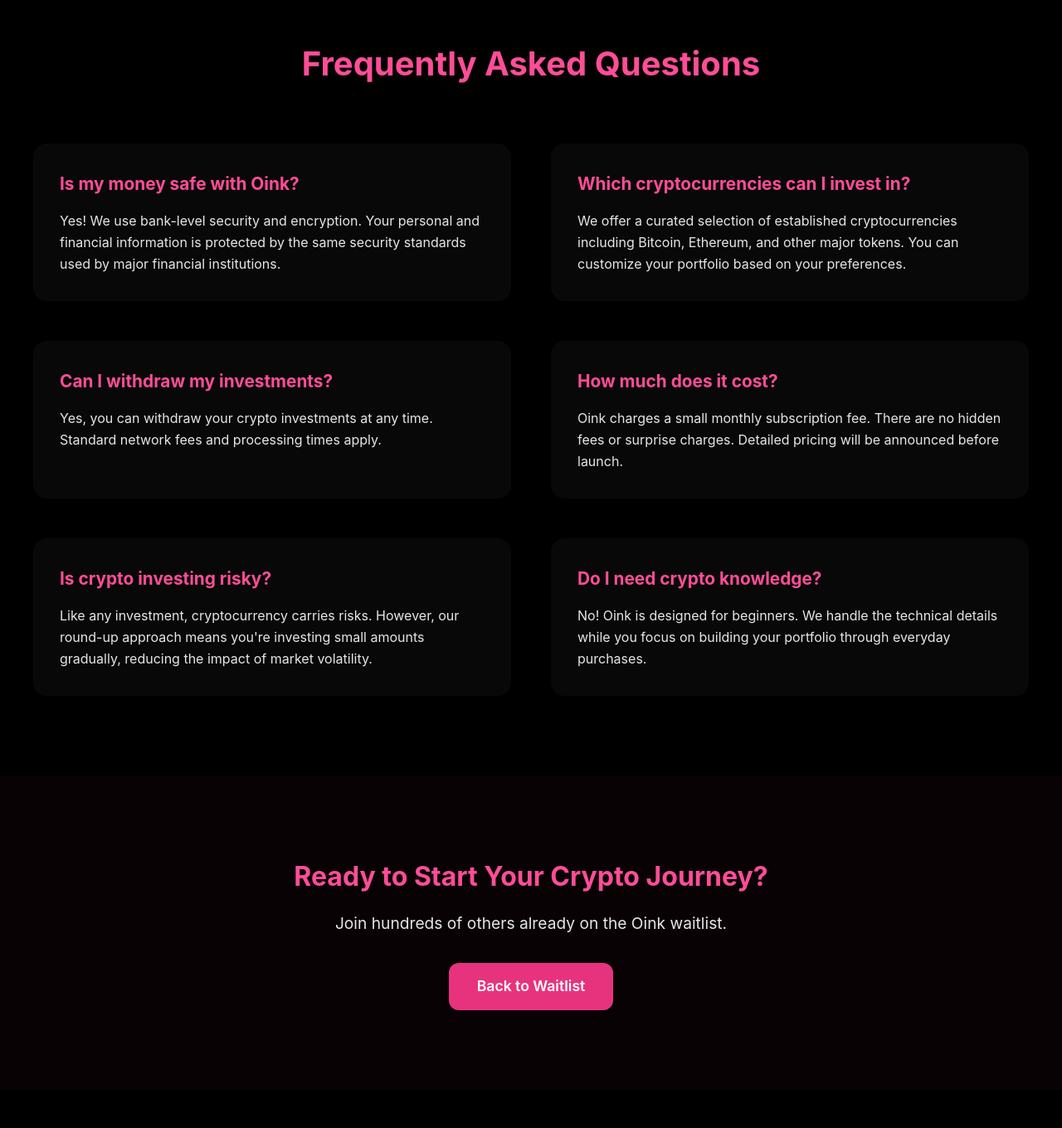
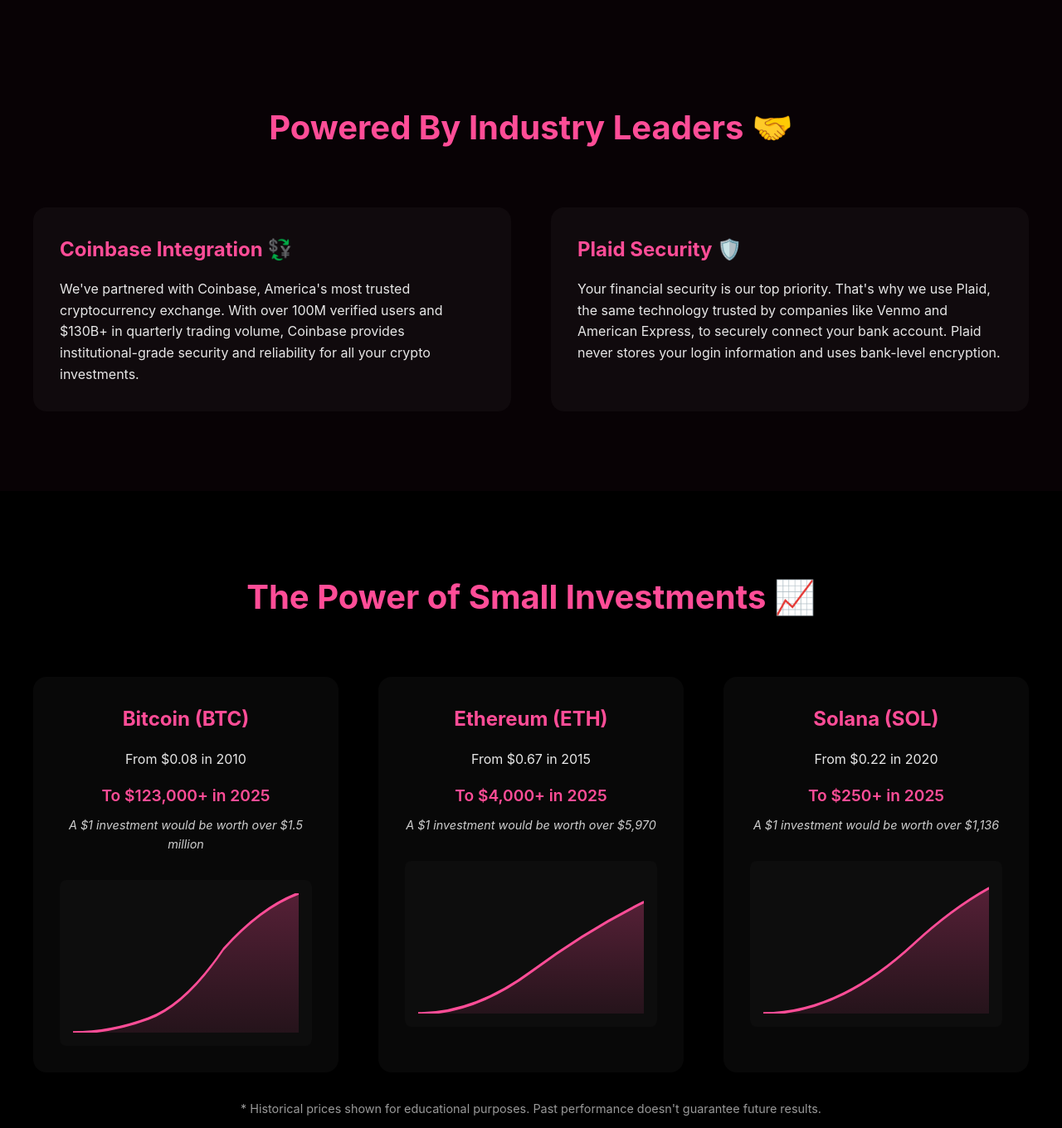
Before and after one commit to ThomasCaneday/oink-waiting-list, a React (Vite) app: page /how-it-works in a window 1280 px wide. Shown: the part 1030-2390 px from the top of the page at 83% size. Before the commit the page ends 2344 px from the top, so only its background shows below. Built offline with nearby package versions, Linux system fonts and the light colour scheme; no server answers.

Commit message:
add: how it works emojis, coinbase+plaid, growth charts

```diff
--- a/src/App.jsx
+++ b/src/App.jsx
@@ -1,4 +1,5 @@
 import WaitingListForm from "./WaitingListForm";
+import Header from './components/Header';
 import "./index.css"; // must stay
 
 // LinkedIn Icon SVG component
@@ -11,17 +12,7 @@
 export default function App() {
   return (
     <div className="landing-page">
-      <header className="site-header">
-        <div className="header-content">
-          <div className="logo">
-            <img src="/oink_pig_logo_correct_pink.jpeg" alt="Oink logo" className="logo-img" />
-            <span className="logo-text">Oink</span>
-          </div>
-          <nav className="nav-links">
-            <a href="/how-it-works" className="nav-link">How It Works</a>
-          </nav>
-        </div>
-      </header>
+      <Header />
       <section className="hero">
         <div className="hero-content">
           <h1>The future of crypto is almost here. Are you in?</h1>
--- a/src/HowItWorks.jsx
+++ b/src/HowItWorks.jsx
@@ -1,19 +1,10 @@
 import React from 'react';
+import Header from './components/Header';
 
-export default function HowItWorks() {
+function HowItWorks() {
   return (
     <div className="how-it-works-page">
-      <header className="site-header">
-        <div className="header-content">
-          <div className="logo">
-            <img src="/oink_pig_logo_correct_pink.jpeg" alt="Oink logo" className="logo-img" />
-            <span className="logo-text">Oink</span>
-          </div>
-          <nav className="nav-links">
-            <a href="/" className="nav-link">Home</a>
-          </nav>
-        </div>
-      </header>
+      <Header />
 
       <section className="hero-small">
         <h1>How Oink Works</h1>
@@ -23,26 +14,125 @@
       <section className="features">
         <div className="feature-grid">
           <div className="feature">
-            <h3>1. Connect Your Account</h3>
+            <h3>1. Connect Your Account 🔒</h3>
             <p>Link your debit card securely. We use bank-level encryption to keep your data safe.</p>
           </div>
           <div className="feature">
-            <h3>2. Shop As Usual</h3>
+            <h3>2. Set Your Threshold ⚙️</h3>
+            <p>Choose your investment threshold - from as low as $10 to as high as you want. You're in control of when your round-ups get invested.</p>
+          </div>
+          <div className="feature">
+            <h3>3. Shop As Usual ☕️</h3>
             <p>Keep using your card as you normally would. Oink simply calculates the spare change from each purchase.</p>
           </div>
           <div className="feature">
-            <h3>3. We Round Up</h3>
+            <h3>4. We Round Up 💰</h3>
             <p>For each purchase, we round up to the nearest dollar. Spend $3.50, and we'll set aside 50¢.</p>
           </div>
           <div className="feature">
-            <h3>4. Set Your Threshold</h3>
-            <p>Choose your investment threshold - from as low as $10 to as high as you want. You're in control of when your round-ups get invested.</p>
-          </div>
-          <div className="feature">
-            <h3>5. Auto-Invest in Crypto</h3>
+            <h3>5. Auto-Invest in Crypto 🚀</h3>
             <p>Once your round-ups reach your chosen threshold, we automatically invest them in your selected cryptocurrencies.</p>
           </div>
         </div>
+      </section>
+
+      <section className="partners">
+        <h2>Powered By Industry Leaders 🤝</h2>
+        <div className="partner-grid">
+          <div className="partner-item">
+            <h3>Coinbase Integration 💱</h3>
+            <p>We've partnered with Coinbase, America's most trusted cryptocurrency exchange. With over 100M verified users and $130B+ in quarterly trading volume, Coinbase provides institutional-grade security and reliability for all your crypto investments.</p>
+          </div>
+          <div className="partner-item">
+            <h3>Plaid Security 🛡️</h3>
+            <p>Your financial security is our top priority. That's why we use Plaid, the same technology trusted by companies like Venmo and American Express, to securely connect your bank account. Plaid never stores your login information and uses bank-level encryption.</p>
+          </div>
+        </div>
+      </section>
+
+      <section className="crypto-growth">
+        <h2>The Power of Small Investments 📈</h2>
+        <div className="growth-grid">
+          <div className="growth-item">
+            <h3>Bitcoin (BTC)</h3>
+            <p>From $0.08 in 2010</p>
+            <p className="highlight">To $123,000+ in 2025</p>
+            <p className="growth-rate">A $1 investment would be worth over $1.5 million</p>
+            <div className="chart-container btc">
+              <svg viewBox="0 0 300 100" preserveAspectRatio="none">
+                <defs>
+                  <linearGradient id="btc-gradient" x1="0%" y1="0%" x2="0%" y2="100%">
+                    <stop offset="0%" stopColor="var(--pink-500)" stopOpacity="0.3" />
+                    <stop offset="100%" stopColor="var(--pink-500)" stopOpacity="0.1" />
+                  </linearGradient>
+                </defs>
+                <path
+                  d="M 0,100 Q 50,100 100,90 Q 150,80 200,40 Q 250,10 300,0"
+                  fill="none"
+                  stroke="var(--pink-500)"
+                  strokeWidth="2"
+                />
+                <path
+                  d="M 0,100 Q 50,100 100,90 Q 150,80 200,40 Q 250,10 300,0 L 300,100 L 0,100"
+                  fill="url(#btc-gradient)"
+                />
+              </svg>
+            </div>
+          </div>
+          <div className="growth-item">
+            <h3>Ethereum (ETH)</h3>
+            <p>From $0.67 in 2015</p>
+            <p className="highlight">To $4,000+ in 2025</p>
+            <p className="growth-rate">A $1 investment would be worth over $5,970</p>
+            <div className="chart-container eth">
+              <svg viewBox="0 0 300 100" preserveAspectRatio="none">
+                <defs>
+                  <linearGradient id="eth-gradient" x1="0%" y1="0%" x2="0%" y2="100%">
+                    <stop offset="0%" stopColor="var(--pink-500)" stopOpacity="0.3" />
+                    <stop offset="100%" stopColor="var(--pink-500)" stopOpacity="0.1" />
+                  </linearGradient>
+                </defs>
+                <path
+                  d="M 0,100 Q 75,100 150,70 Q 225,40 300,20"
+                  fill="none"
+                  stroke="var(--pink-500)"
+                  strokeWidth="2"
+                />
+                <path
+                  d="M 0,100 Q 75,100 150,70 Q 225,40 300,20 L 300,100 L 0,100"
+                  fill="url(#eth-gradient)"
+                />
+              </svg>
+            </div>
+          </div>
+          <div className="growth-item">
+            <h3>Solana (SOL)</h3>
+            <p>From $0.22 in 2020</p>
+            <p className="highlight">To $250+ in 2025</p>
+            <p className="growth-rate">A $1 investment would be worth over $1,136</p>
+            <div className="chart-container sol">
+              <svg viewBox="0 0 300 100" preserveAspectRatio="none">
+                <defs>
+                  <linearGradient id="sol-gradient" x1="0%" y1="0%" x2="0%" y2="100%">
+                    <stop offset="0%" stopColor="var(--pink-500)" stopOpacity="0.3" />
+                    <stop offset="100%" stopColor="var(--pink-500)" stopOpacity="0.1" />
+                  </linearGradient>
+                </defs>
+                <path
+                  d="M 0,100 Q 100,100 200,50 Q 250,25 300,10"
+                  fill="none"
+                  stroke="var(--pink-500)"
+                  strokeWidth="2"
+                />
+                <path
+                  d="M 0,100 Q 100,100 200,50 Q 250,25 300,10 L 300,100 L 0,100"
+                  fill="url(#sol-gradient)"
+                />
+              </svg>
+            </div>
+          </div>
+        </div>
+        <p className="disclaimer">* Historical prices shown for educational purposes. Past performance doesn't guarantee future results.</p>
       </section>
 
       <section className="faq">
@@ -83,3 +173,5 @@
     </div>
   );
 }
+
+export default HowItWorks;
--- /dev/null
+++ b/src/components/Header.jsx
@@ -0,0 +1,23 @@
+import React from 'react';
+import { Link, useLocation } from 'react-router-dom';
+
+export default function Header() {
+  const location = useLocation();
+  const isHome = location.pathname === '/';
+  const isHowItWorks = location.pathname === '/how-it-works';
+
+  return (
+    <header className="site-header">
+      <div className="header-content">
+        <div className="logo">
+          <img src="/oink_pig_logo_correct_pink.jpeg" alt="Oink logo" className="logo-img" />
+          <span className="logo-text">Oink</span>
+        </div>
+        <nav className="nav-links">
+          {!isHome && <Link to="/" className="nav-link">Home</Link>}
+          {!isHowItWorks && <Link to="/how-it-works" className="nav-link">How It Works</Link>}
+        </nav>
+      </div>
+    </header>
+  );
+}
--- a/src/index.css
+++ b/src/index.css
@@ -159,6 +159,132 @@
 .feature p {
   color: rgba(255, 255, 255, 0.9);
   line-height: 1.6;
+}
+
+.partners {
+  padding: 6rem 2rem;
+  background: rgba(255, 77, 151, 0.03);
+}
+
+.partners h2 {
+  text-align: center;
+  color: var(--pink-500);
+  font-size: 2.5rem;
+  margin-bottom: 4rem;
+}
+
+.partner-grid {
+  display: grid;
+  grid-template-columns: repeat(auto-fit, minmax(400px, 1fr));
+  gap: 3rem;
+  max-width: 1200px;
+  margin: 0 auto;
+}
+
+.partner-item {
+  padding: 2rem;
+  background: rgba(255, 255, 255, 0.03);
+  border-radius: 1rem;
+}
+
+.partner-item h3 {
+  color: var(--pink-500);
+  margin-bottom: 1rem;
+  font-size: 1.5rem;
+}
+
+.partner-item p {
+  color: rgba(255, 255, 255, 0.9);
+  line-height: 1.6;
+}
+
+.crypto-growth {
+  padding: 6rem 2rem;
+}
+
+.crypto-growth h2 {
+  text-align: center;
+  color: var(--pink-500);
+  font-size: 2.5rem;
+  margin-bottom: 4rem;
+}
+
+.growth-grid {
+  display: grid;
+  grid-template-columns: repeat(auto-fit, minmax(300px, 1fr));
+  gap: 3rem;
+  max-width: 1200px;
+  margin: 0 auto 2rem;
+}
+
+.growth-item {
+  padding: 2rem;
+  background: rgba(255, 255, 255, 0.03);
+  border-radius: 1rem;
+  text-align: center;
+}
+
+.growth-item h3 {
+  color: var(--pink-500);
+  margin-bottom: 1rem;
+  font-size: 1.5rem;
+}
+
+.growth-item p {
+  color: rgba(255, 255, 255, 0.9);
+  margin-bottom: 0.5rem;
+}
+
+.growth-item .highlight {
+  color: var(--pink-500);
+  font-size: 1.2rem;
+  font-weight: 600;
+  margin: 1rem 0 0.5rem;
+}
+
+.growth-item .growth-rate {
+  color: rgba(255, 255, 255, 0.8);
+  font-size: 0.9rem;
+  font-style: italic;
+  margin-bottom: 1rem;
+}
+
+.chart-container {
+  height: 200px;
+  margin-top: 2rem;
+  border-radius: 0.5rem;
+  background: rgba(255, 255, 255, 0.02);
+  padding: 1rem;
+  position: relative;
+}
+
+.chart-container svg {
+  width: 100%;
+  height: 100%;
+}
+
+.chart-container.btc path {
+  transition: all 0.3s ease;
+}
+
+.chart-container.eth path {
+  transition: all 0.3s ease;
+}
+
+.chart-container.sol path {
+  transition: all 0.3s ease;
+}
+
+.growth-item:hover .chart-container path {
+  stroke-width: 3;
+}
+
+.disclaimer {
+  text-align: center;
+  color: rgba(255, 255, 255, 0.6);
+  font-size: 0.9rem;
+  max-width: 800px;
+  margin: 0 auto;
 }
 
 .faq {
```
Also changed, not shown: package.json (+13 -14 lines), src/components/GrowthChart.jsx (added, +45 -0 lines), 1 other file (tests, documents, lock files or other folders).
